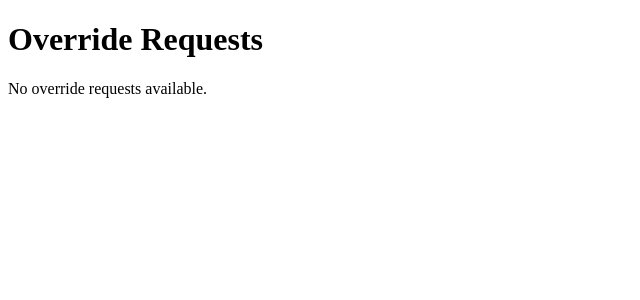
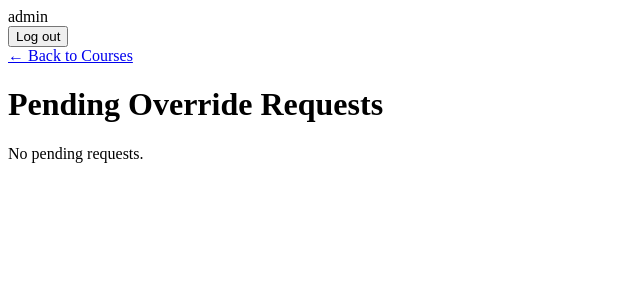
Before and after one commit to TreverFuhrer/CourseFlow-Django, a Django app: page /instructor/override_requests/ in a window 1280 px wide. Shown: the top 300 px of the page, without its empty margins (0-640 px from the left). Run offline with Django 5.2, Linux system fonts and the light colour scheme; a user stored in the database is signed in; data comes from the database, SQL or seed files in the repository; both versions use the stored data as it was after the commit.

Commit message:
Added back button changes and formate changes to rest of pages

```diff
--- a/project/templates/instructor/override_requests.html
+++ b/project/templates/instructor/override_requests.html
@@ -1,25 +1,43 @@
+{% load static %}
 <!DOCTYPE html>
 <html lang="en">
 <head>
   <meta charset="UTF-8">
   <title>Override Requests</title>
+  <link rel="stylesheet" href="{% static 'css/instructor.css' %}">
 </head>
 <body>
+  <nav class="navbar">
+    <div class="nav-left">
+      <span class="username">{{ request.user.username }}</span>
+    </div>
+    <div class="nav-right">
+      <form action="{% url 'logout' %}" method="post" class="logout-form">
+        {% csrf_token %}
+        <button type="submit" class="btn logout-btn">Log out</button>
+      </form>
+    </div>
+  </nav>
 
-<h1>Override Requests</h1>
+  <main class="container">
+    <a href="{% url 'instructor:instructor-dashboard' %}" class="btn back-btn">← Back to Courses</a>
+    <h1 class="page-title">Pending Override Requests</h1>
 
-{% for request in override_requests %}
-  <div>
-    Student: {{ request.student.username }}<br>
-    Course: {{ request.course.title }}<br>
-    Reason: {{ request.reason }}<br>
-    Status: {{ request.status }}<br>
-    <a href="{% url 'instructor:instructor-approve-override' request.id %}">Approve</a> |
-    <a href="{% url 'instructor:instructor-reject-override' request.id %}">Reject</a>
-  </div>
-{% empty %}
-  <p>No override requests available.</p>
-{% endfor %}
-
+    <div class="override-list">
+      {% for req in override_requests %}
+        <div class="override-item">
+          <span class="student-name">{{ req.student.username }}</span> —
+          <span class="course-name">{{ req.course.title }}</span>
+          <p class="reason">Reason: {{ req.reason }}</p>
+          <div class="actions">
+            <a href="{% url 'instructor:instructor-approve-override' req.id %}" class="btn btn-approve">Approve</a>
+            <a href="{% url 'instructor:instructor-reject-override' req.id %}" class="btn btn-reject">Reject</a>
+          </div>
+        </div>
+      {% empty %}
+        <p class="empty">No pending requests.</p>
+      {% endfor %}
+    </div>
+  </main>
 </body>
 </html>
```
Also changed, not shown: project/templates/instructor/email_student.html (+24 -11 lines), project/templates/instructor/manage_enrollments.html (+5 -7 lines), project/templates/instructor/update_course.html (+22 -9 lines), project/db.sqlite3.
